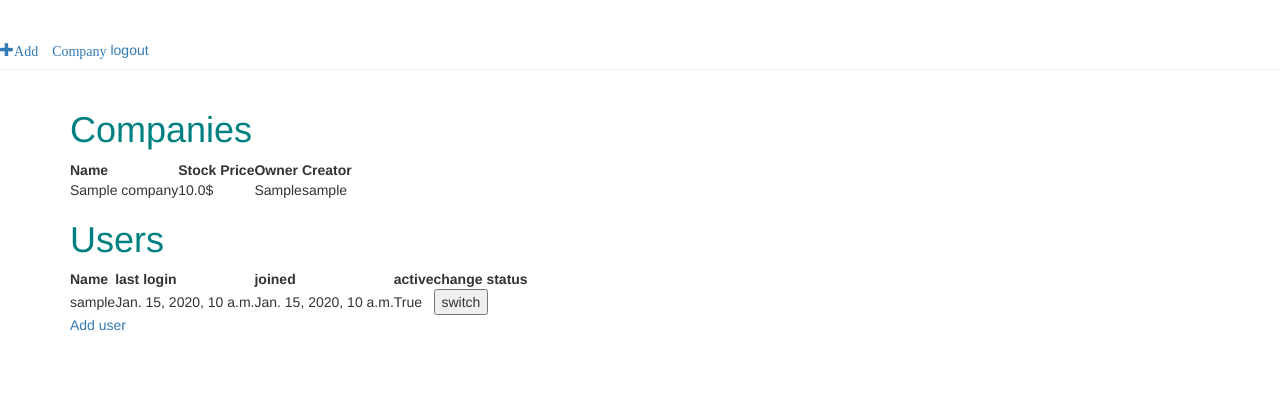
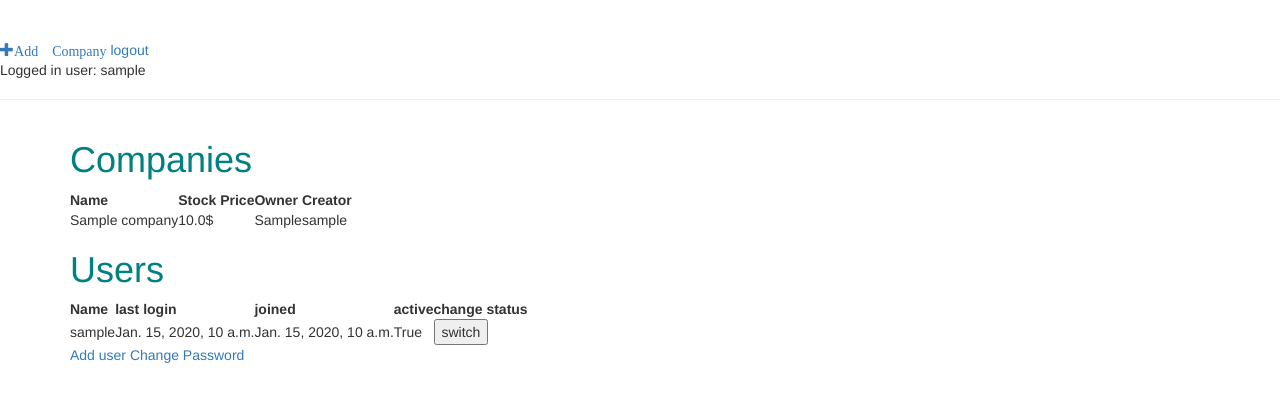
Before and after one commit to mateuszjurewicz/simple_cms, a Django app: page /home/ in a window 1280 px wide. Shown: the top 402 px of the page. Run offline with Django 3.2, Linux system fonts and the light colour scheme; a user stored in the database is signed in; tables that the repository leaves empty hold one stand-in row (values such as "Sample post"); some libraries are stand-ins or nearby versions.

Commit message:
Added password changing and showing logged-in user's name

```diff
--- a/cms/templates/cms/base.html
+++ b/cms/templates/cms/base.html
@@ -16,6 +16,7 @@
     <div class="page-header">
         <a href="{% url 'add_new' %}" class="top-menu"><span class="glyphicon glyphicon-plus">Add Company</span></a>
         <a href="{% url 'logout' %}">logout</a>
+        <p> Logged in user: {{ request.user.username }}</p>
     </div>
     <div class="content container">
     {% block content %}
--- a/cms/templates/cms/main_list.html
+++ b/cms/templates/cms/main_list.html
@@ -41,4 +41,5 @@
     {% endfor %}
     </table>
     <a href="{% url 'add_user' %}">Add user</a>
+    <a href="{% url 'password_change' %}">Change Password</a>
 {% endblock content %}
--- a/cms/urls.py
+++ b/cms/urls.py
@@ -3,7 +3,7 @@ from . import views
 
 urlpatterns = [
     # order matters, I had to put the add/new view on top
-    url(r'^disable/user/$', views.disable_user, name='disable_user'),
+    url(r'^switch/status/$', views.switch_status, name='switch_status'),
     url(r'^add/user/$', views.add_user, name='add_user'),
     url(r'^add/new/$', views.add_new, name='add_new'),
     url(r'^', views.main_list, name='main_list'),
--- a/cms/views.py
+++ b/cms/views.py
@@ -43,9 +43,9 @@ def add_user(request):
     return render(request, 'cms/user_add.html', {'form': form})
 
 
-# Disabling users
+# Activating and deactivating users (switching is_active status)
 @login_required
-def disable_user(request):
+def switch_status(request):
     if request.method == 'POST':
         to_be_switched = request.POST.get('name_of_user')
         user = User.objects.get(username=to_be_switched)
--- a/mysite/urls.py
+++ b/mysite/urls.py
@@ -24,11 +24,14 @@ from django.contrib.auth.forms import UserCreationForm
 urlpatterns = [
     url(r'^admin/', include(admin.site.urls)),
     url(r'^home/', include('cms.urls'), name='home'),
+    # change password
+    url('^change-password/$', auth_views.password_change, {'post_change_redirect': 'main_list'},
+        name='password_change'),
     # register user
     url('^register/', CreateView.as_view(
-            template_name='registration/register.html',
-            form_class=UserCreationForm,
-            success_url='/'), name='register'),
+        template_name='registration/register.html',
+        form_class=UserCreationForm,
+        success_url='/'), name='register'),
     # login and logout
     url(r'^logout/$', auth_views.logout, name='logout'),
     url(r'', auth_views.login, name='login'),
--- a/static/js/script.js
+++ b/static/js/script.js
@@ -45,7 +45,7 @@ $(document).ready(function() {
 
         // Send the request to our deactivate user view (Django)
         $.ajax({
-            url: "disable/user/",
+            url: "switch/status/",
             type: "POST",
             dataType: "json",
             data: {
```
